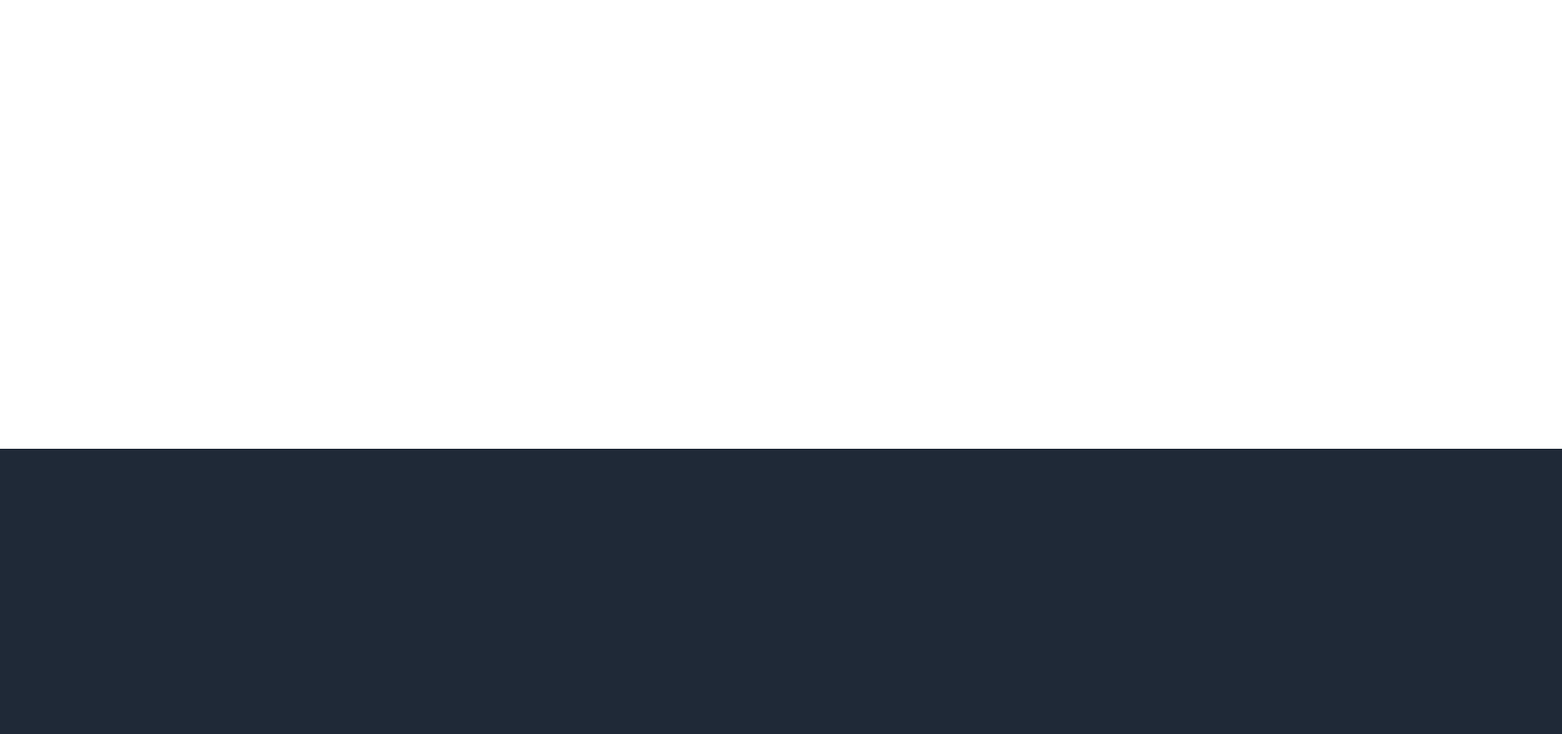
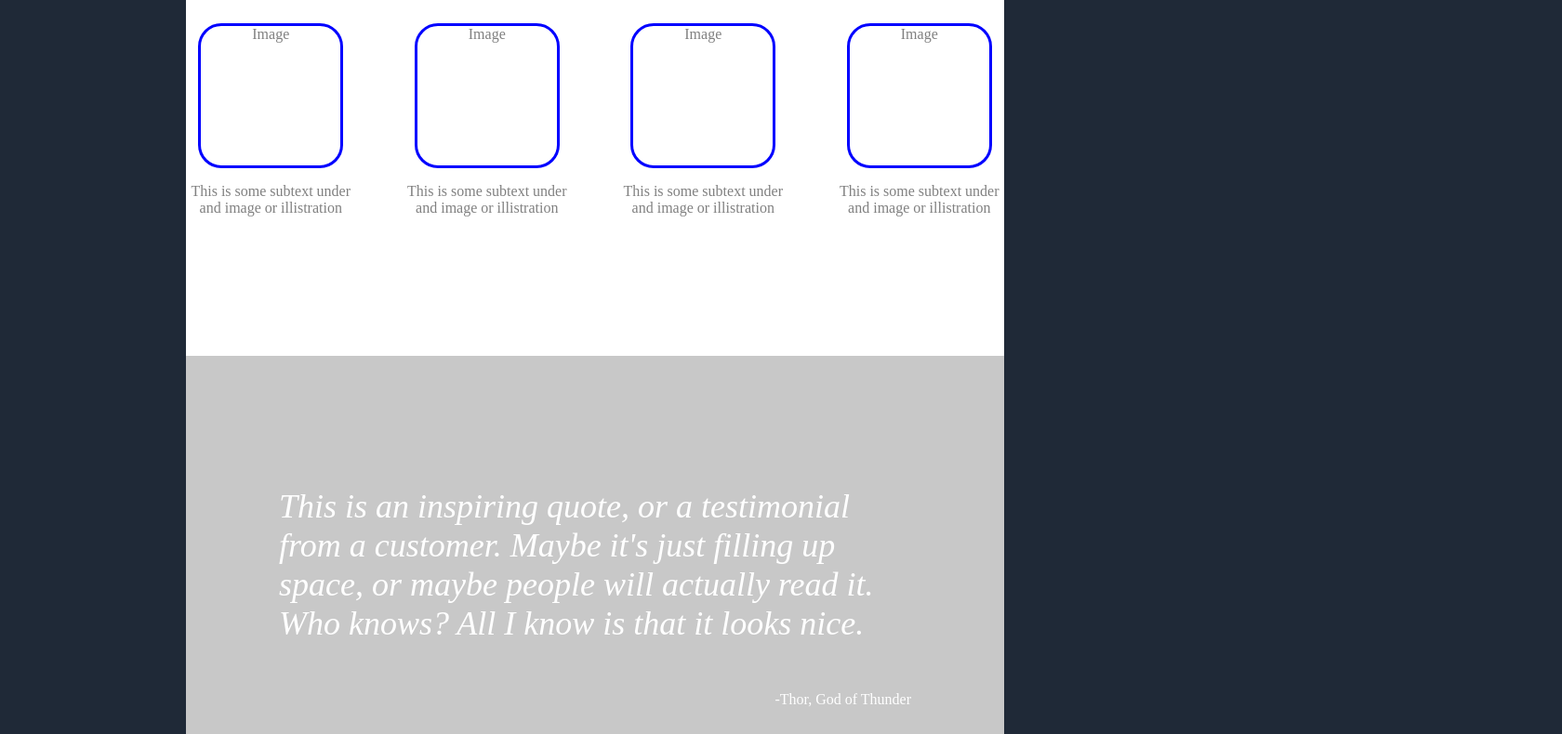
Before and after one commit to Yashido/the_landing_page, a plain HTML site: page index.html in a window 1280 px wide. Shown: the part 658-1448 px from the top of the page at 93% size, 1680 px wide, since content can reach past the window. Before the commit the page ends 1149 px from the top, so only its background shows below. Drawn offline with Linux system fonts and the light colour scheme.

Commit message:
Added third col. with pictures!

```diff
--- a/index.html
+++ b/index.html
@@ -36,7 +36,32 @@
     </div>
 
     <div class="two">
+
         <h1 class="info">Some random information!</h1>
+
+        <div class="two_two">
+            <div class="boxtwo">
+                <p class="image">Image</p>
+                <p class="text">This is some subtext under and image or illistration</p>
+            </div>
+            <div class="boxtwo">
+                <p class="image">Image</p>
+                <p class="text">This is some subtext under and image or illistration</p>
+            </div>
+            <div class="boxtwo">
+                <p class="image">Image</p>
+                <p class="text">This is some subtext under and image or illistration</p>
+            </div>
+            <div class="boxtwo">
+                <p class="image">Image</p>
+                <p class="text">This is some subtext under and image or illistration</p>
+            </div>
+        </div>
+    </div>
+
+    <div class="three">
+        <p class="quote">This is an inspiring quote, or a testimonial from a customer. Maybe it's just filling up space, or maybe people will actually read it. Who knows? All I know is that it looks nice.</p>
+        <p class="thor">-Thor, God of Thunder</p>
     </div>
 </body>
 </html>
--- a/style.css
+++ b/style.css
@@ -69,19 +69,65 @@ button {
 
 .two {
     display: flex;
-    justify-content: center;
-
+    flex-direction: column;
+    align-items: center;
     background: white;
-    margin-left: -600px;
-    margin-right: -600px;
+    height: 500px;
     margin-top: 20px;
-
-    height: 600px;
 }
 
 .info {
-    margin-top: 40px;
+    margin-top: 60px;
     color: #1f2937;
     font-size: 36px;
     font-weight: bolder;
 }
+
+.two_two {
+    display: flex;
+    justify-content: center;
+    gap: 50px;
+}
+
+.boxtwo {
+    display: flex;
+    flex-direction: column;
+    width: auto;
+    text-align: center;
+    align-items: center;
+    justify-content: center;
+
+}
+
+.image {
+    width: 150px;
+    height: 150px;
+    border: 3px solid blue;
+    border-radius: 25px;
+    color: grey;
+}
+
+.text {
+    color: grey;
+    margin: 0;
+    padding: 0;
+}
+
+.three {
+    display: flex;
+    flex-direction: column;
+    background-color: rgb(200, 200, 200);
+    height: 300px;
+    justify-content: center;
+    align-items: center;
+    padding: 100px;
+}
+
+.quote {
+    font-size: 36px;
+    font-style: italic;
+}
+
+.thor {
+    margin-left: auto;
+}
```
